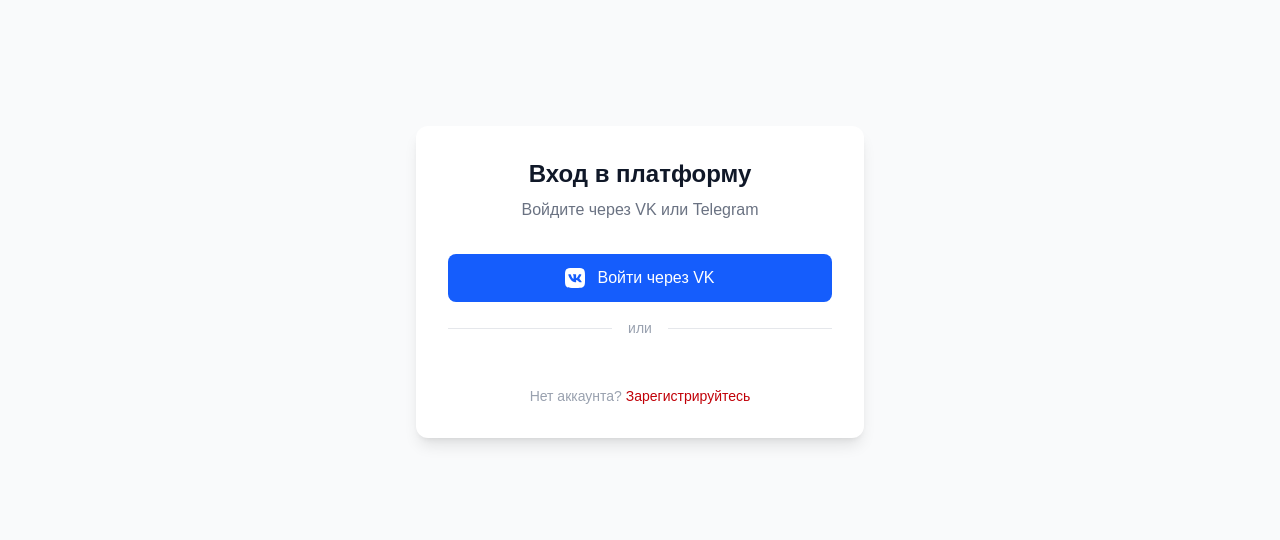
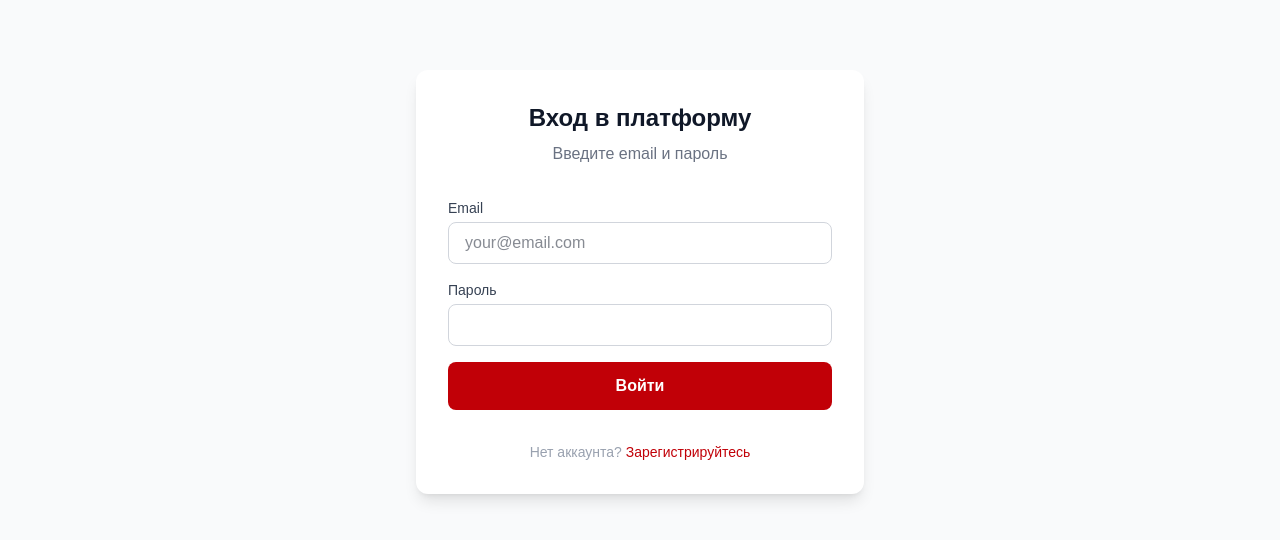
Before and after one commit to masyaaa03-cyber/patriotki-platform, a Next.js app: page /login in a window 1280 px wide. Shown: the part 182-722 px from the top of the page. Built offline with nearby package versions, Linux system fonts and the light colour scheme; no server answers.

Commit message:
Add email+password login form

```diff
--- a/src/app/login/page.tsx
+++ b/src/app/login/page.tsx
@@ -1,49 +1,51 @@
 "use client";
 
 import { supabase } from "@/lib/supabase";
-import { useEffect } from "react";
+import { useState } from "react";
+import { useRouter } from "next/navigation";
 
 export default function LoginPage() {
-  const handleVkLogin = async () => {
-    await supabase.auth.signInWithOAuth({
-      provider: "google", // Supabase не поддерживает VK напрямую — используем custom provider
-      options: {
-        redirectTo: `${window.location.origin}/auth/callback`,
-      },
+  const router = useRouter();
+  const [email, setEmail] = useState("");
+  const [password, setPassword] = useState("");
+  const [error, setError] = useState("");
+  const [loading, setLoading] = useState(false);
+
+  const handleEmailLogin = async (e: React.FormEvent) => {
+    e.preventDefault();
+    setLoading(true);
+    setError("");
+
+    const { error: authError } = await supabase.auth.signInWithPassword({
+      email,
+      password,
     });
+
+    if (authError) {
+      setError(authError.message === "Invalid login credentials"
+        ? "Неверный email или пароль"
+        : authError.message
+      );
+      setLoading(false);
+      return;
+    }
+
+    // Проверяем есть ли профиль
+    const { data: { user } } = await supabase.auth.getUser();
+    if (user) {
+      const { data: profile } = await supabase
+        .from("profiles")
+        .select("id")
+        .eq("id", user.id)
+        .single();
+
+      if (profile) {
+        router.push("/dashboard");
+      } else {
+        router.push("/register");
+      }
+    }
   };
-
-  // Telegram Login Widget
-  useEffect(() => {
-    const botName = process.env.NEXT_PUBLIC_TELEGRAM_BOT_NAME;
-    if (!botName) return;
-
-    const container = document.getElementById("telegram-login");
-    if (!container) return;
-
-    const script = document.createElement("script");
-    script.src = "https://telegram.org/js/telegram-widget.js?22";
-    script.setAttribute("data-telegram-login", botName);
-    script.setAttribute("data-size", "large");
-    script.setAttribute("data-radius", "8");
-    script.setAttribute("data-onauth", "onTelegramAuth(user)");
-    script.setAttribute("data-request-access", "write");
-    script.async = true;
-    container.appendChild(script);
-
-    (window as unknown as Record<string, unknown>).onTelegramAuth = async (
-      user: Record<string, string>
-    ) => {
-      const res = await fetch("/api/auth/telegram", {
-        method: "POST",
-        headers: { "Content-Type": "application/json" },
-        body: JSON.stringify(user),
-      });
-      if (res.ok) {
-        window.location.href = "/dashboard";
-      }
-    };
-  }, []);
 
   return (
     <div className="min-h-screen flex items-center justify-center bg-gray-50 px-4">
@@ -52,33 +54,49 @@
           Вход в платформу
         </h1>
         <p className="text-gray-500 text-center mb-8">
-          Войдите через VK или Telegram
+          Введите email и пароль
         </p>
 
-        <div className="space-y-4">
-          {/* VK */}
+        {error && (
+          <div className="mb-4 p-3 bg-red-50 border border-red-200 text-red-700 rounded-lg text-sm">
+            {error}
+          </div>
+        )}
+
+        <form onSubmit={handleEmailLogin} className="space-y-4">
+          <div>
+            <label className="block text-sm font-medium text-gray-700 mb-1">
+              Email
+            </label>
+            <input
+              type="email"
+              required
+              value={email}
+              onChange={(e) => setEmail(e.target.value)}
+              className="w-full px-4 py-2 border border-gray-300 rounded-lg focus:ring-2 focus:ring-red-500 focus:border-transparent text-gray-900"
+              placeholder="your@email.com"
+            />
+          </div>
+          <div>
+            <label className="block text-sm font-medium text-gray-700 mb-1">
+              Пароль
+            </label>
+            <input
+              type="password"
+              required
+              value={password}
+              onChange={(e) => setPassword(e.target.value)}
+              className="w-full px-4 py-2 border border-gray-300 rounded-lg focus:ring-2 focus:ring-red-500 focus:border-transparent text-gray-900"
+            />
+          </div>
           <button
-            onClick={handleVkLogin}
-            className="w-full flex items-center justify-center gap-3 px-6 py-3 bg-blue-600 text-white font-medium rounded-lg hover:bg-blue-700 transition-colors"
+            type="submit"
+            disabled={loading}
+            className="w-full py-3 bg-red-700 text-white font-bold rounded-lg hover:bg-red-800 transition-colors disabled:opacity-50"
           >
-            <svg className="w-5 h-5" viewBox="0 0 24 24" fill="currentColor">
-              <path d="M15.684 0H8.316C1.592 0 0 1.592 0 8.316v7.368C0 22.408 1.592 24 8.316 24h7.368C22.408 24 24 22.408 24 15.684V8.316C24 1.592 22.391 0 15.684 0zm3.692 17.123h-1.744c-.66 0-.864-.525-2.05-1.727-1.033-1-1.49-1.135-1.744-1.135-.356 0-.458.102-.458.593v1.575c0 .424-.135.678-1.253.678-1.846 0-3.896-1.118-5.335-3.202C4.624 10.857 4.03 8.57 4.03 8.096c0-.254.102-.491.593-.491h1.744c.44 0 .61.203.78.678.847 2.455 2.27 4.606 2.862 4.606.22 0 .322-.102.322-.66V9.721c-.068-1.186-.695-1.287-.695-1.71 0-.203.17-.407.44-.407h2.744c.373 0 .508.203.508.643v3.473c0 .372.17.508.271.508.22 0 .407-.136.813-.542 1.27-1.422 2.168-3.624 2.168-3.624.119-.254.322-.491.763-.491h1.744c.525 0 .644.27.525.643-.22 1.017-2.354 4.031-2.354 4.031-.186.305-.254.44 0 .78.186.254.796.78 1.203 1.253.746.864 1.322 1.592 1.473 2.084.17.508-.085.763-.576.763z" />
-            </svg>
-            Войти через VK
+            {loading ? "Вход..." : "Войти"}
           </button>
-
-          <div className="relative">
-            <div className="absolute inset-0 flex items-center">
-              <div className="w-full border-t border-gray-200"></div>
-            </div>
-            <div className="relative flex justify-center text-sm">
-              <span className="px-4 bg-white text-gray-400">или</span>
-            </div>
-          </div>
-
-          {/* Telegram widget */}
-          <div id="telegram-login" className="flex justify-center"></div>
-        </div>
+        </form>
 
         <p className="mt-8 text-center text-sm text-gray-400">
           Нет аккаунта?{" "}
```
